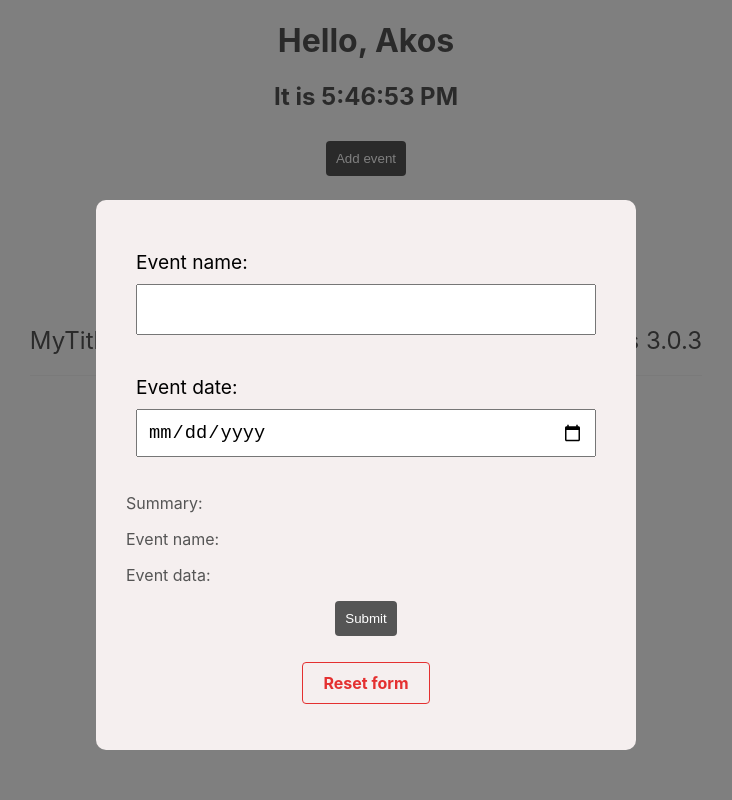
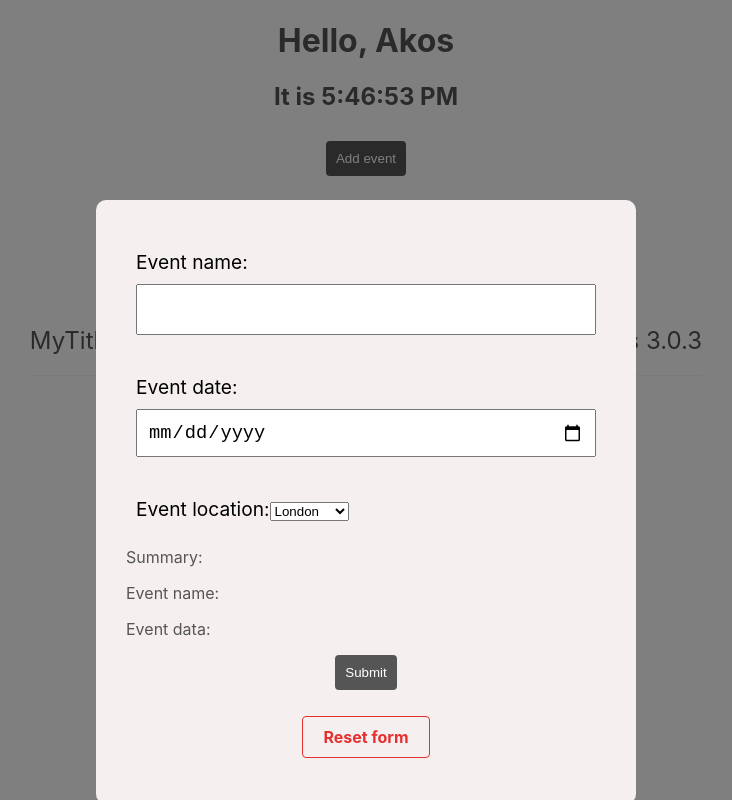
Before and after one commit to csernakakos/react-intro, a React (Create React App) app in the folder project1/: page / in a window 1280 px wide. Both pictures are taken after a click on the button "Add event". Shown: the whole page, without its empty margins (274-1006 px from the left). Built offline with nearby package versions, Linux system fonts and the light colour scheme.

Commit message:
Forms 2.

```diff
--- a/project1/src/components/EventList.js
+++ b/project1/src/components/EventList.js
@@ -6,7 +6,9 @@ export default function EventList({events, handleClick}) {
              {events.map((e, i) => {
                 return (
                   <div className={styles.modularizedCard} key={e.id}>
-                  <h2>{i}: {e.title}</h2>
+                  <h2>{e.title}</h2>
+                  <h2>When: {e.date}</h2>
+                  <h2>Where: {e.location}</h2>
                   <button onClick={() => {handleClick(e.id)}}>delete event</button>
                 </div>
             )
--- a/project1/src/components/NewEventForm.js
+++ b/project1/src/components/NewEventForm.js
@@ -1,11 +1,17 @@
 import "./NewEventForm.css";
-import { useState } from "react";
+import { useState, useRef } from "react";
 import { v4 as uuidv4 } from 'uuid';
 
 export default function NewEventForm({addEvent}) {
 
     const [eventName, setEventName] = useState("");
     const [eventDate, setEventDate] = useState("");
+    const [location, setLocation] = useState("London");
+
+    // useRef:
+    // const title = useRef();
+    // const date = useRef();
+
 
     // Instead of the below, let's handleChange directly on 		the individual input:
     // const handleChange = (e) => {
@@ -18,15 +24,22 @@ export default function NewEventForm({addEvent}) {
     const resetForm = () => {
         setEventName("");
         setEventDate("");
+        setLocation("London");
+
+        // title.current.value = "";
+        // date.current.value = "";
     }
 
     const handleSubmit = (e) => {
         e.preventDefault();
-        console.log("CLICKED SUBMIT");
+        // console.log(title.current.value, date.current.value);
 
         const event = {
             title: eventName,
             date: eventDate,
+            location,
+            // title: title.current.value,
+            // date: date.current.value,
             id: uuidv4(),
         };
 
@@ -41,6 +54,7 @@ export default function NewEventForm({addEvent}) {
                 <span>Event name:</span>
                 <input
                     type="text"
+                    // ref={title}
                     onChange={(e) => {setEventName(e.target.value)}}
                     value={eventName}
                 />
@@ -50,9 +64,19 @@ export default function NewEventForm({addEvent}) {
                 <span>Event date:</span>
                 <input
                     type="date"
+                    // ref={date}
                     onChange={(e) => {setEventDate(e.target.value)}}
                     value={eventDate}
                 />
+            </label>
+
+            <label>
+                <span>Event location:</span>
+                <select onChange={(e) => {setLocation(e.target.value)}}>
+                    <option value="london">London</option>
+                    <option value="new york">New York</option>
+                    <option value="paris">Paris</option>
+                </select>
             </label>
 
             <p>Summary:</p>
```
